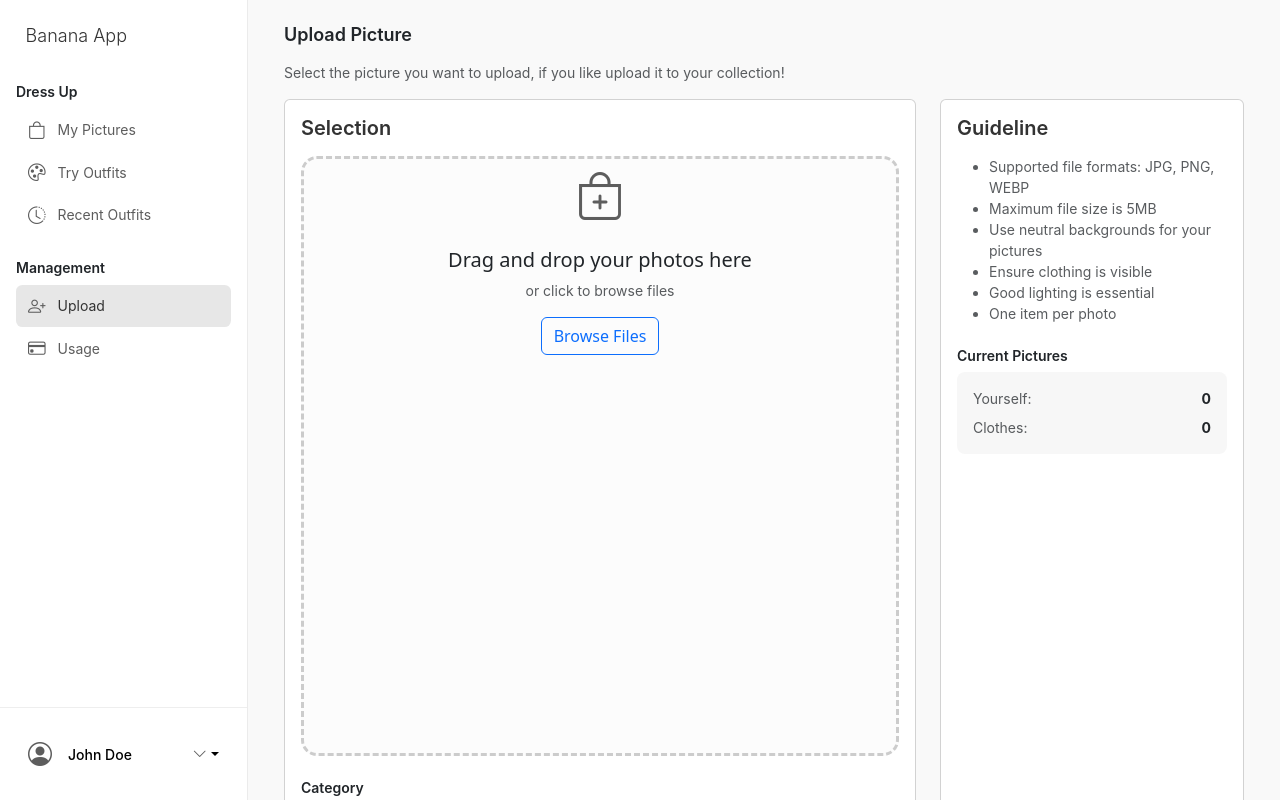
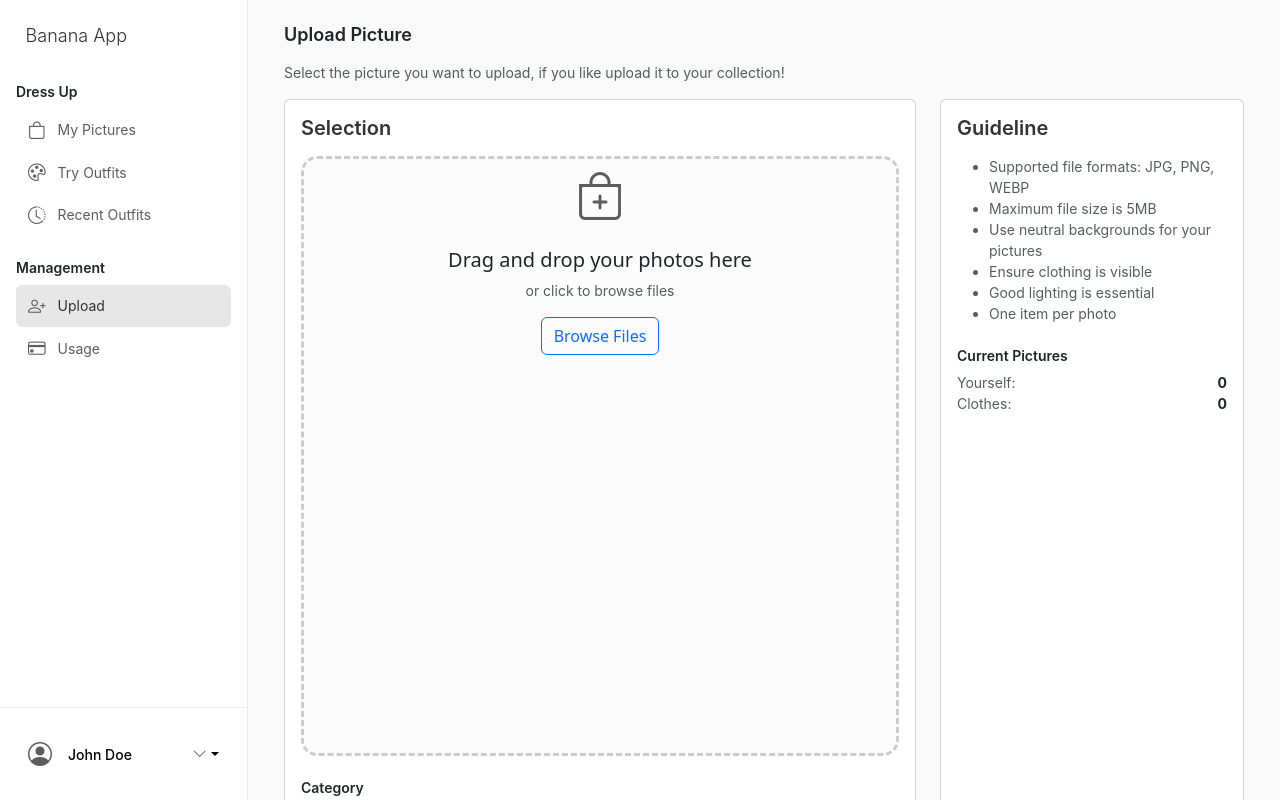
Before and after one commit to rahmansahinler1/banana101-app, a Vue app: page /uploads in a window 1280 px wide. Built offline with nearby package versions, Linux system fonts and the light colour scheme; no server answers.

Commit message:
fix: deleted unnecessary parts

```diff
--- a/src/assets/main.css
+++ b/src/assets/main.css
@@ -309,11 +309,6 @@
   border: 2px solid #0d6efd;
 }
 
-/* Clothing Categories */
-.clothing-categories {
-  margin-top: 1rem;
-}
-
 .category-tabs {
   margin-bottom: 1rem;
 }
@@ -503,18 +498,10 @@
   margin-bottom: 0.25rem;
 }
 
-.wardrobe-summary {
+.upload-summary {
   background-color: rgba(93, 93, 93, 0.05);
   padding: 1rem;
   border-radius: 0.5rem;
-}
-
-.wardrobe-summary > div {
-  margin-bottom: 0.5rem;
-}
-
-.wardrobe-summary > div:last-child {
-  margin-bottom: 0;
 }
 
 /* Responsive Design */
```
